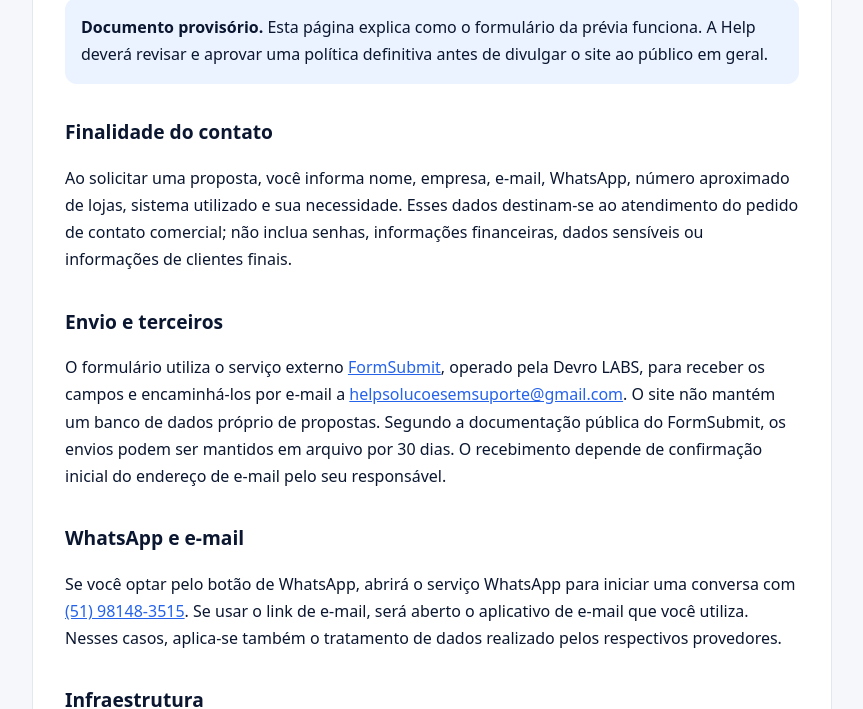
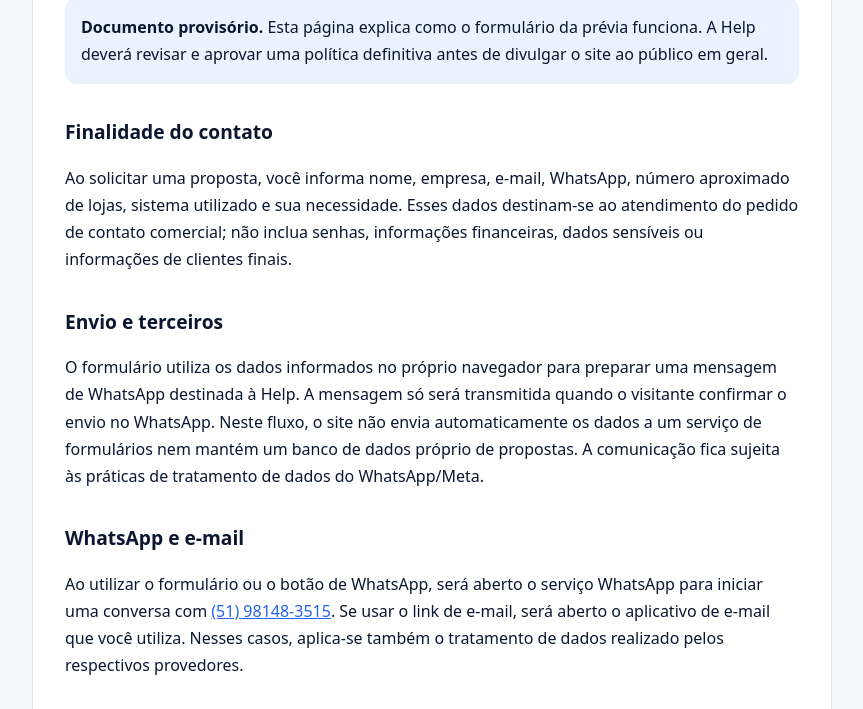
Before and after one commit to denistein2/help, a plain HTML site: page privacidade.html in a window 1280 px wide. Shown: the part 240-949 px from the top of the page, without its empty margins (208-1071 px from the left). Drawn offline with Linux system fonts and the light colour scheme.

Commit message:
docs(help): atualizar transparência do tratamento de dados via WhatsApp

```diff
--- a/privacidade.html
+++ b/privacidade.html
@@ -17,9 +17,9 @@
 <h2>Finalidade do contato</h2>
 <p>Ao solicitar uma proposta, você informa nome, empresa, e-mail, WhatsApp, número aproximado de lojas, sistema utilizado e sua necessidade. Esses dados destinam-se ao atendimento do pedido de contato comercial; não inclua senhas, informações financeiras, dados sensíveis ou informações de clientes finais.</p>
 <h2>Envio e terceiros</h2>
-<p>O formulário utiliza o serviço externo <a href="https://formsubmit.co/" target="_blank" rel="noopener noreferrer">FormSubmit</a>, operado pela Devro LABS, para receber os campos e encaminhá-los por e-mail a <a href="mailto:helpsolucoesemsuporte@gmail.com">helpsolucoesemsuporte@gmail.com</a>. O site não mantém um banco de dados próprio de propostas. Segundo a documentação pública do FormSubmit, os envios podem ser mantidos em arquivo por 30 dias. O recebimento depende de confirmação inicial do endereço de e-mail pelo seu responsável.</p>
+<p>O formulário utiliza os dados informados no próprio navegador para preparar uma mensagem de WhatsApp destinada à Help. A mensagem só será transmitida quando o visitante confirmar o envio no WhatsApp. Neste fluxo, o site não envia automaticamente os dados a um serviço de formulários nem mantém um banco de dados próprio de propostas. A comunicação fica sujeita às práticas de tratamento de dados do WhatsApp/Meta.</p>
 <h2>WhatsApp e e-mail</h2>
-<p>Se você optar pelo botão de WhatsApp, abrirá o serviço WhatsApp para iniciar uma conversa com <a href="https://wa.me/5551981483515" target="_blank" rel="noopener noreferrer">(51) 98148-3515</a>. Se usar o link de e-mail, será aberto o aplicativo de e-mail que você utiliza. Nesses casos, aplica-se também o tratamento de dados realizado pelos respectivos provedores.</p>
+<p>Ao utilizar o formulário ou o botão de WhatsApp, será aberto o serviço WhatsApp para iniciar uma conversa com <a href="https://wa.me/5551981483515" target="_blank" rel="noopener noreferrer">(51) 98148-3515</a>. Se usar o link de e-mail, será aberto o aplicativo de e-mail que você utiliza. Nesses casos, aplica-se também o tratamento de dados realizado pelos respectivos provedores.</p>
 <h2>Infraestrutura</h2>
 <p>A hospedagem poderá processar registros técnicos de acesso, conforme as políticas da plataforma utilizada. O site carrega fontes do Google Fonts.</p>
 <h2>Seus dados e contato</h2>
```
